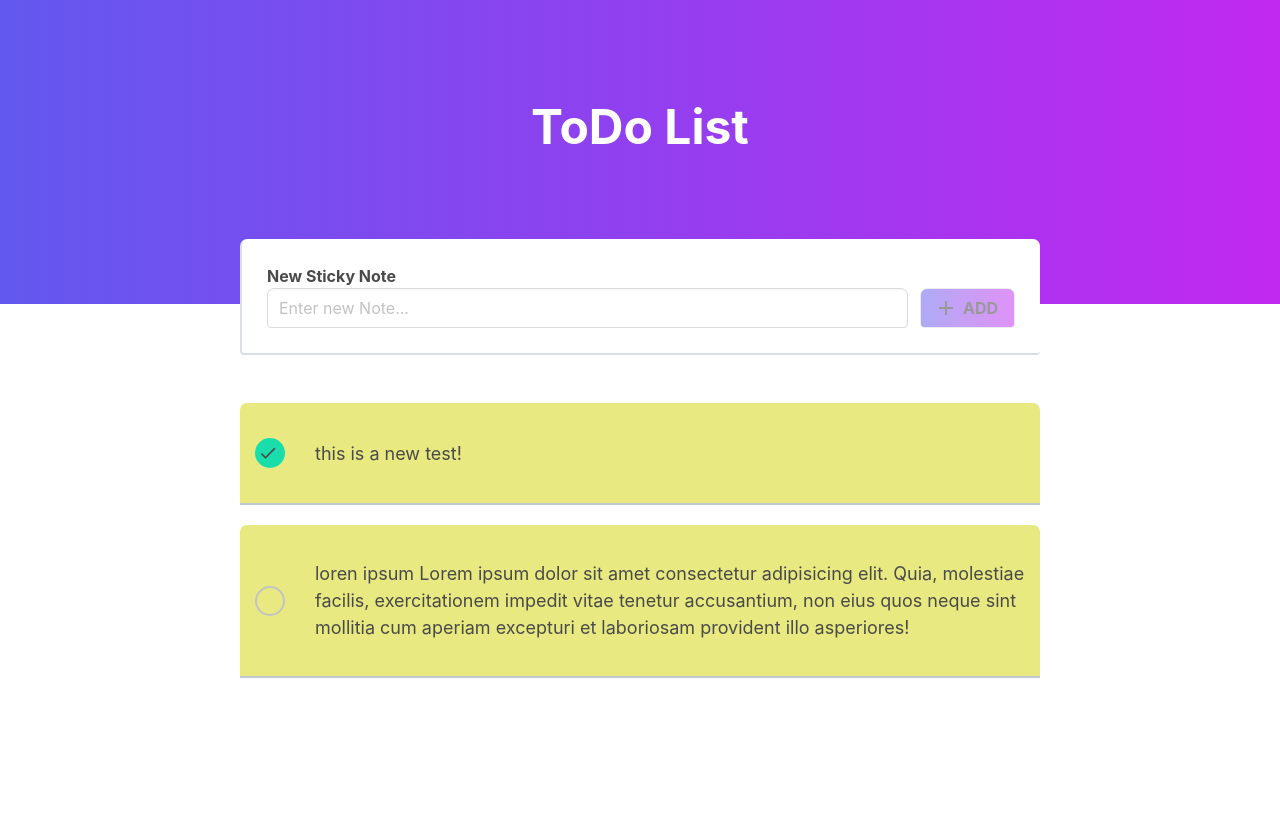
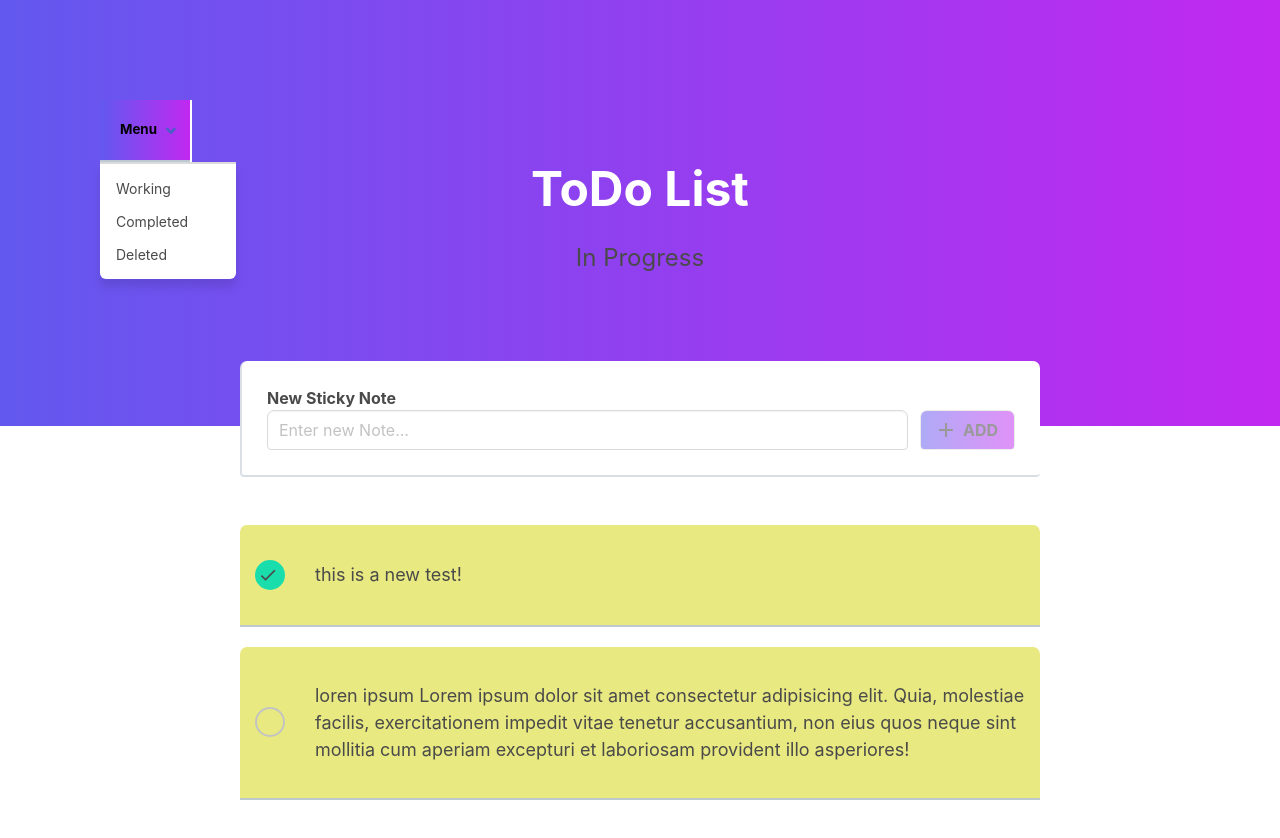
Before and after one commit to RinaDCV/Project-To-Do-List, an Angular app: page / in a window 1280 px wide. Shown: the top 838 px of the page. Before the commit the page ends 800 px from the top, so only its background shows below. Built offline with nearby package versions, Linux system fonts and the light colour scheme.

Commit message:
worked on menu bar

```diff
--- a/src/app/home-page/home-page.component.css
+++ b/src/app/home-page/home-page.component.css
@@ -12,3 +12,14 @@
         text-shadow: 0px 1px 2px (black 0.2)px;
         text-align: center;
     }
+button{
+    color: black;
+    padding: 20px;
+}
+.navbar{
+    width: 92px;
+}
+h3{
+    text-align: center;
+    font-size: 24px;
+}
--- a/src/app/home-page/home-page.component.html
+++ b/src/app/home-page/home-page.component.html
@@ -1,6 +1,27 @@
 <section class="heading-section">
+    <nav class="navbar" role="navigation" aria-label="dropdown navigation">
+        <div class="navbar-item has-dropdown is-active">
+          <button class="navbar-link" (click)="toggleMenu()">
+            Menu
+          </button>
 
+          <div class="navbar-dropdown" [hidden] = "!isMenuVisible" >
+            <a class="navbar-item" [routerLink]="['/Working']" routerLinkActive="active" [routerLinkActiveOptions]="{ exact: true }">
+              Working
+            </a>
+            <a class="navbar-item" [routerLink]="['/Completed']" routerLinkActive="active" [routerLinkActiveOptions]="{ exact: true }">
+              Completed
+            </a>
+            <a class="navbar-item" [routerLink]="['/Deleted']" routerLinkActive="active" [routerLinkActiveOptions]="{ exact: true }">
+              Deleted
+            </a>
+
+          </div>
+        </div>
+      </nav>
 <h1 class="title is-1">ToDo List</h1>
+
+<h3> In Progress </h3>
 
 </section>
 
--- a/src/app/home-page/home-page.component.ts
+++ b/src/app/home-page/home-page.component.ts
@@ -6,5 +6,11 @@ import { Component } from '@angular/core';
   styleUrls: ['./home-page.component.css']
 })
 export class HomePageComponent {
+isMenuVisible = false;
+
+toggleMenu(){
+  this.isMenuVisible =!this.isMenuVisible;
+}
+
 
 }
--- a/src/app/nav/nav.component.css
+++ b/src/app/nav/nav.component.css
@@ -2,6 +2,7 @@ nav{
     font-size: 18px;
     background-color: rgb(94, 93, 93);
     margin-top: 10px;
+
 }
 
 nav a {
--- a/src/app/nav/nav.component.html
+++ b/src/app/nav/nav.component.html
@@ -1,4 +1,5 @@
 <nav>
+
     <a routerLink = "homepage"> HOME</a>
 
 </nav>
```
